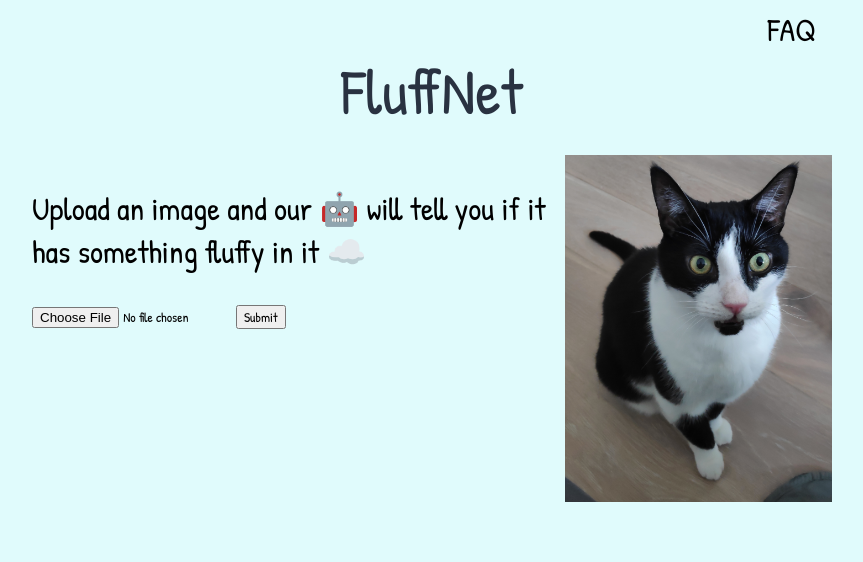
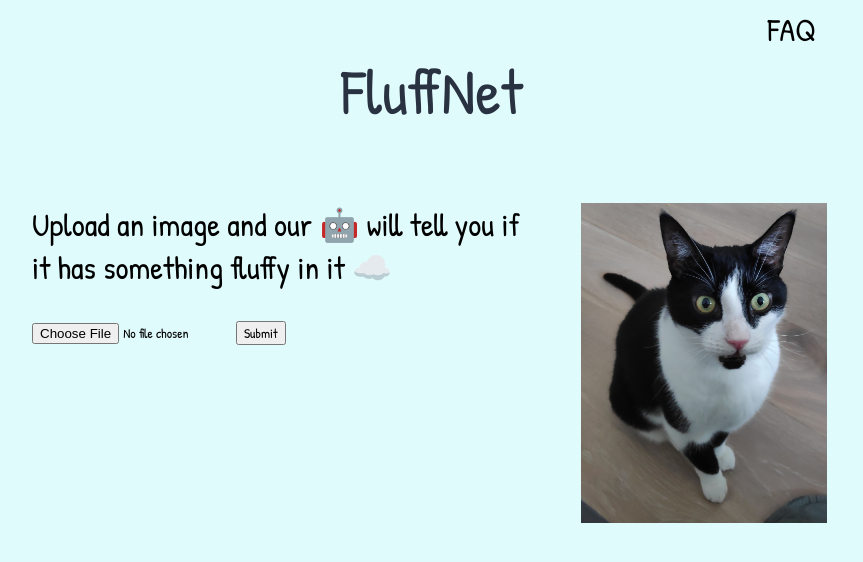
Before and after one commit to mihailthebuilder/fluffnet-front, a React (Create React App) app: page / in a window 1280 px wide. Shown: the top 562 px of the page, without its empty margins (208-1071 px from the left). Built offline with nearby package versions, Linux system fonts and the light colour scheme.

Commit message:
better grid sttyling

```diff
--- a/src/App.scss
+++ b/src/App.scss
@@ -31,16 +31,19 @@ h1 {
 }
 
 #main {
-  margin-top: 2rem;
+  margin-top: 5rem;
   display: grid;
   grid-template-columns: 2fr 1fr;
+  column-gap: 3rem;
 
   p {
     font-size: 2rem;
+    margin-top: 0;
   }
 
   img {
-    width: 100%;
+    max-width: 100%;
+    max-height: 20rem;
   }
 }
 
```
